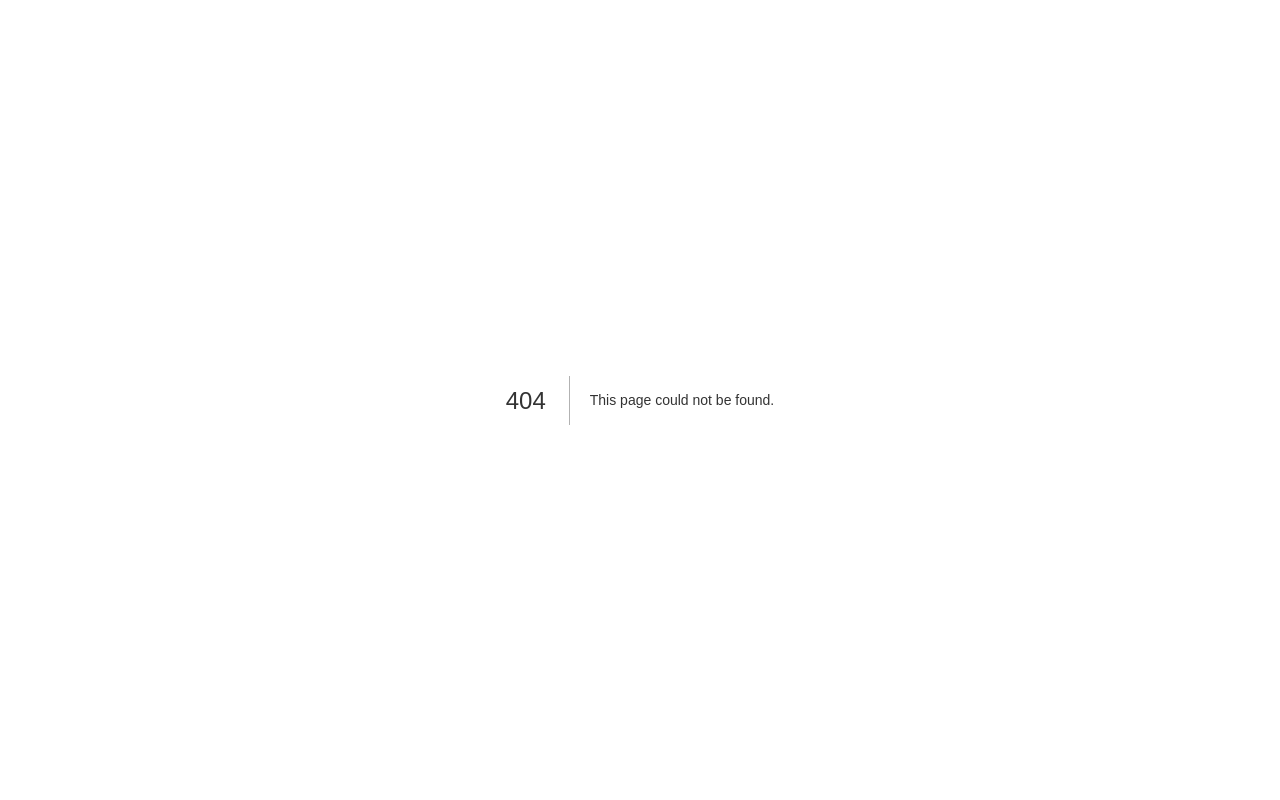
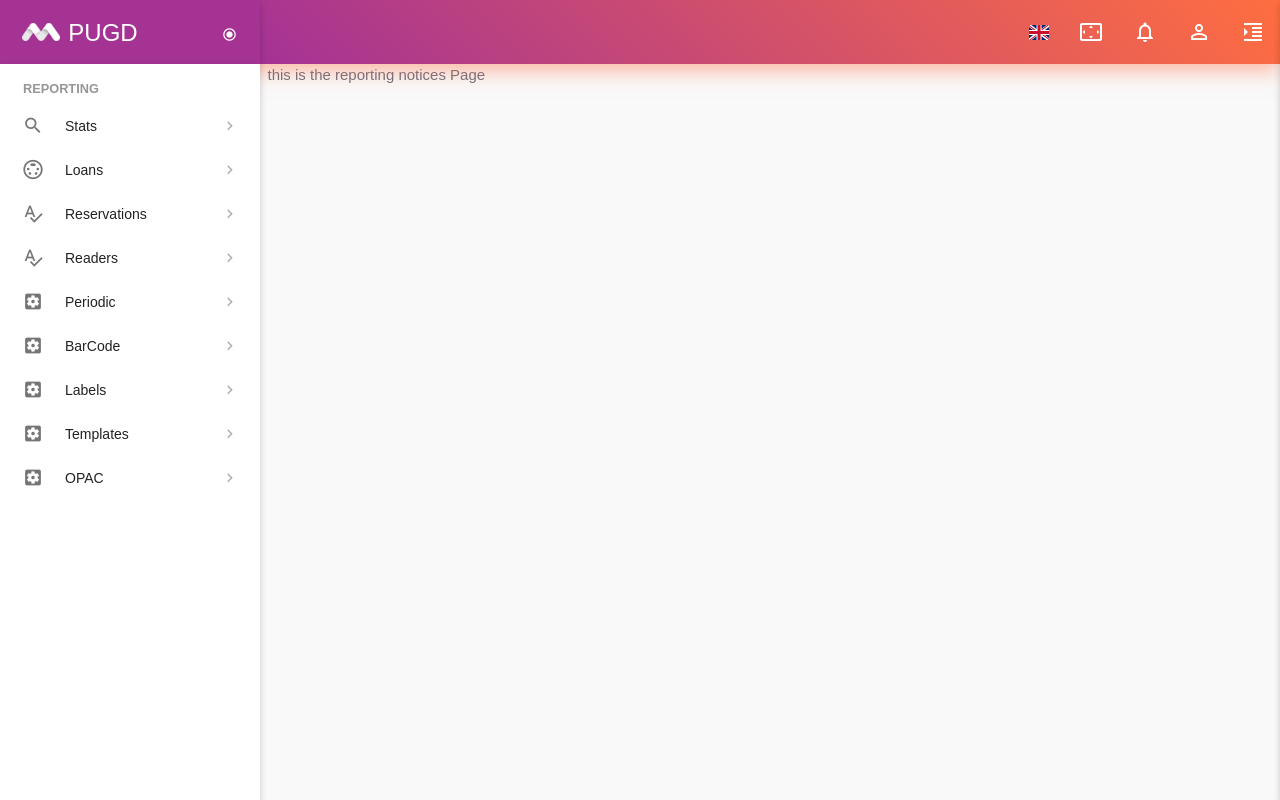
Before and after one commit to AcAyane/PUGD, a Next.js app: page /admin/reporting/notices in a window 1280 px wide. Before the commit this address had no page. Built offline with nearby package versions, Linux system fonts and the light colour scheme; sample sign-in values are in the browser's storage; a web font is replaced by a local one.

Commit message:
add reporting notices Page

```diff
--- /dev/null
+++ b/pages/admin/reporting/notices/index.js
@@ -0,0 +1,11 @@
+import React from 'react'
+import AdminLayout from '../../../../components/adminLayout'
+const CopyHome = () => {
+    return <div>
+        this is the reporting notices Page
+
+    </div>
+
+}
+CopyHome.Layout = AdminLayout
+export default CopyHome
```
